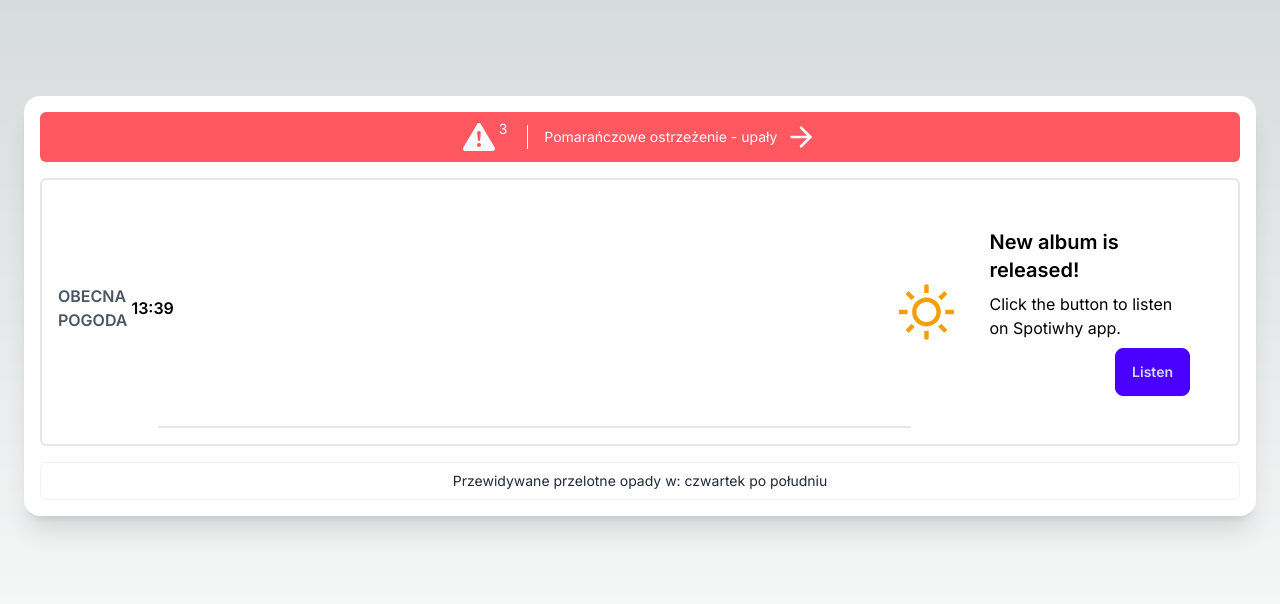
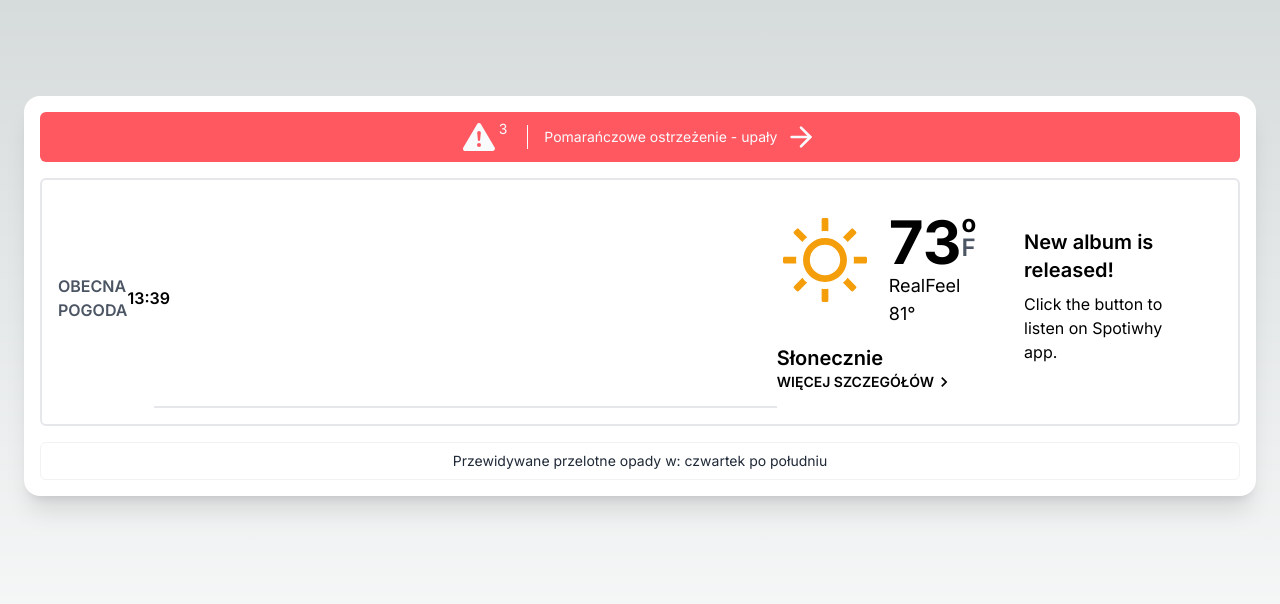
Before and after one commit to pinkjagnie/weather-css-widget, a Next.js app: page / in a window 1280 px wide. Shown: the top 604 px of the page. Built offline with nearby package versions, Linux system fonts and the light colour scheme.

Commit message:
Styled 'sunny part' on main widget for small devices

```diff
--- a/src/app/components/Card.js
+++ b/src/app/components/Card.js
@@ -1,4 +1,5 @@
 import { AiOutlineSun } from "react-icons/ai";
+import { MdKeyboardArrowRight } from "react-icons/md";
 
 const Card = () => {
   return (
@@ -8,15 +9,40 @@ const Card = () => {
         <p>13:39</p>
       </div>
       <div className="-mx-4 w-[calc(100%+2rem)] border-b-2 border-gray-200"></div>
-      <figure>
-        <AiOutlineSun size={100} className="text-amber-500" />
-      </figure>
+
+      {/* TOP / LEFT INFOS WITH SUN */}
+
+      <div className="flex flex-col items-start p-4">
+        <div className="flex items-start space-x-4">
+          <AiOutlineSun className="text-8xl text-amber-500" />
+          <div>
+            <div className="flex items-start font-bold">
+              <p className="text-6xl leading-none">73</p>
+              <div className="flex flex-col items-start text-2xl leading-none">
+                <span className="leading-none">o</span>
+                <span className="font-semibold text-gray-600">F</span>
+              </div>
+            </div>
+            <div className="text-lg">
+              <p>RealFeel</p>
+              <span>81°</span>
+            </div>
+          </div>
+        </div>
+        <div className="mt-4 font-semibold">
+          <p className="text-xl">Słonecznie</p>
+          <div className="flex items-center text-sm uppercase cursor-pointer">
+            <span>Więcej szczegółów</span>
+            <MdKeyboardArrowRight className="text-xl" />
+          </div>
+        </div>
+      </div>
+
+      {/* RIGHT INFOS */}
+
       <div className="card-body">
         <h2 className="card-title">New album is released!</h2>
         <p>Click the button to listen on Spotiwhy app.</p>
-        <div className="card-actions justify-end">
-          <button className="btn btn-primary">Listen</button>
-        </div>
       </div>
     </div>
   );
```
